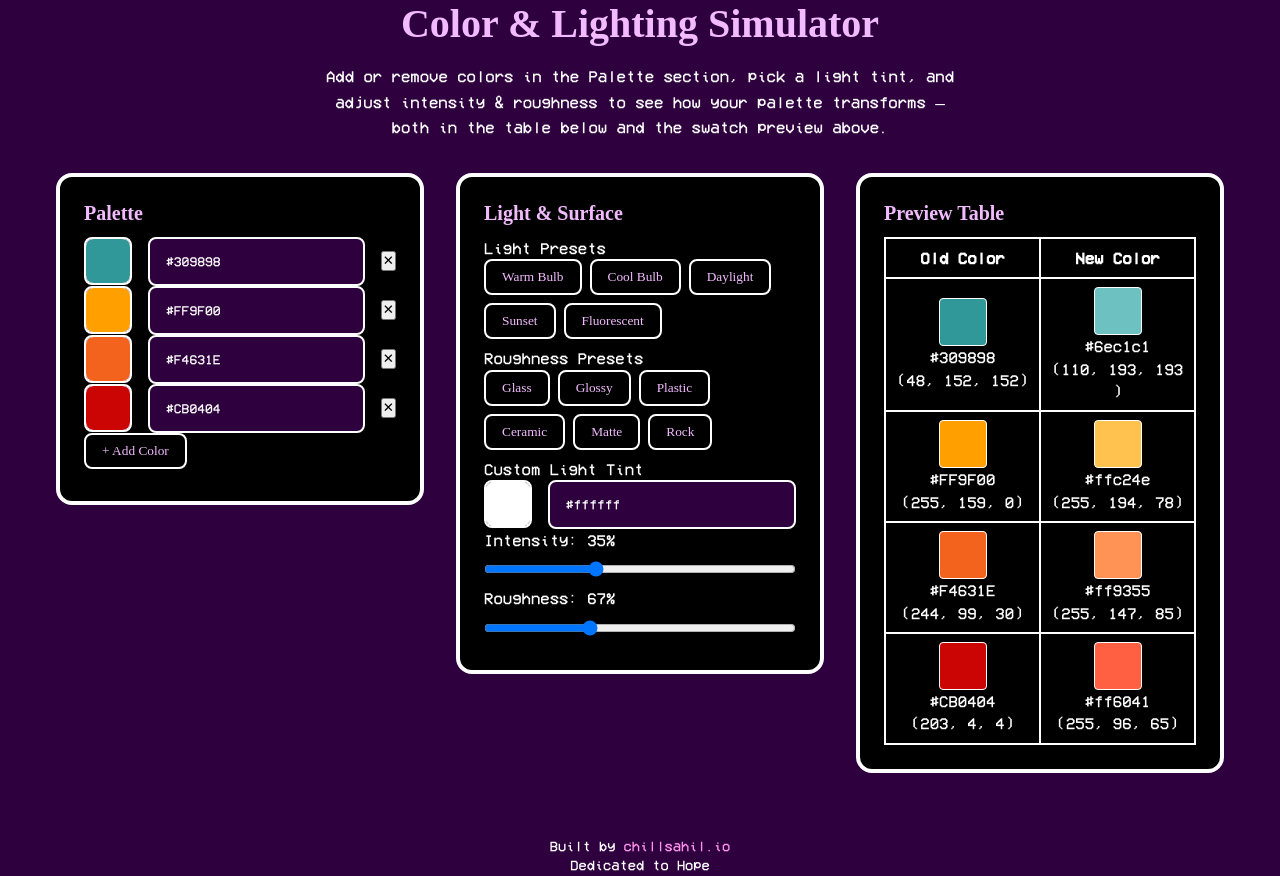
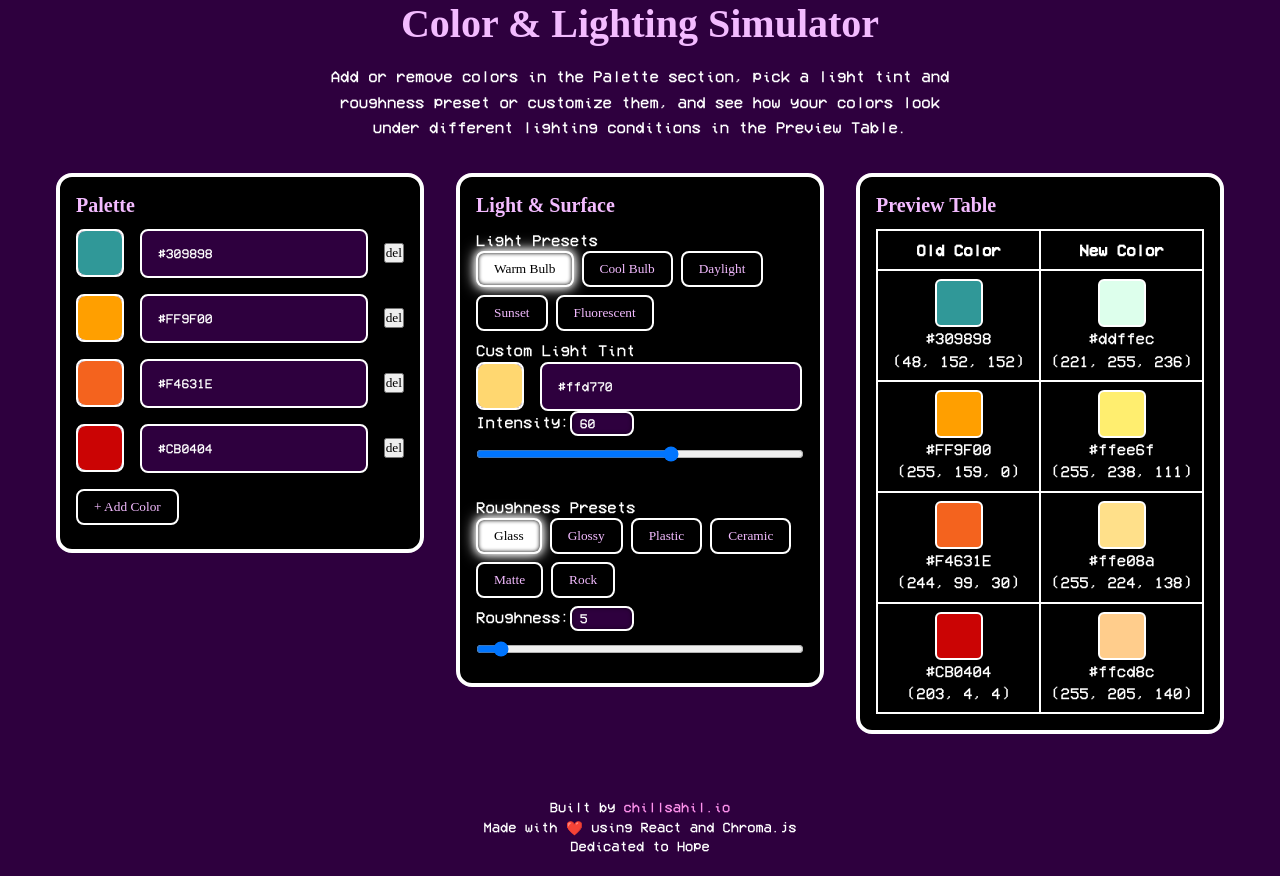
Before and after one commit to chillsahil/color-light-simulator, a React (Vite) app: page / in a window 1280 px wide. Built offline with nearby package versions, Linux system fonts and the light colour scheme; a web font is replaced by a local one.

Commit message:
buttons, sliders, text boxes, and presets

```diff
--- a/index.html
+++ b/index.html
@@ -36,5 +36,10 @@
   <body>
     <div id="root"></div>
     <script type="module" src="/src/main.tsx"></script>
+    <script>
+      document.querySelectorAll(".font-mono").forEach((el) => {
+        el.innerHTML = el.textContent.replace(/,/g, ",<wbr>");
+      });
+    </script>
   </body>
 </html>
--- a/package.json
+++ b/package.json
@@ -9,6 +9,7 @@
     "serve": "vite preview",
     "predeploy": "npm run build",
     "deploy": "gh-pages -d dist"
+
   },
   "dependencies": {
     "chroma-js": "^2.6.0",
--- a/src/App.tsx
+++ b/src/App.tsx
@@ -24,9 +24,7 @@ export default function App() {
       </h1>
 
       <p className="instructions">
-        Add or remove colors in the Palette section, pick a light tint, and adjust
-        intensity & roughness to see how your palette transforms — both in the table
-        below and the swatch preview above.
+        Add or remove colors in the Palette section, pick a light tint and roughness preset or customize them, and see how your colors look under different lighting conditions in the Preview Table.
       </p>
 
       <div className="three-col-container">
@@ -41,9 +39,10 @@ export default function App() {
             lightLab={lightLab}
             intensity={intensity}
             roughness={roughness}
+            onRoughnessChange={setRoughness}
             onLightChange={setLightLab}
             onIntensityChange={setIntensity}
-            onRoughnessChange={setRoughness}
+
           />
         </section>
 
@@ -65,16 +64,21 @@ export default function App() {
     Built by{' '}
     <a
       href="https://chillsahil.io"
-      className="text-link hover:underline"
+      className="text-link text-lg hover:underline"
       target="_blank"
       rel="noopener noreferrer"
     >
       chillsahil.io
     </a>
+    <div className="text-center text-sm text-accent mt-4">
+        Made with ❤️ using React and Chroma.js
+      </div>
   </div>
   <div>Dedicated to Hope</div>
 </footer>
 
+
+
     </div>
   )
 }
--- a/src/components/LightControls.tsx
+++ b/src/components/LightControls.tsx
@@ -5,8 +5,8 @@ import { hexToLab } from '../utils/color'
 
 interface LightControlsProps {
   lightLab: [number, number, number]
-  intensity: number
-  roughness: number
+  intensity: number         // 0.0 – 1.0
+  roughness: number         // 0.0 – 1.0
   onLightChange: (lab: [number, number, number]) => void
   onIntensityChange: (val: number) => void
   onRoughnessChange: (val: number) => void
@@ -39,15 +39,43 @@ export default function LightControls({
 }: LightControlsProps) {
   const labToHex = (lab: [number, number, number]) => chroma.lab(lab).hex()
 
-  // Local hex input state
+  const defaultLight = LIGHT_PRESETS[0]        // Warm Bulb
+  const defaultRoughness = ROUGHNESS_PRESETS[0] // Glass
+
+  const [selectedLightPreset, setSelectedLightPreset] = useState(defaultLight.name)
+  const [selectedRoughnessPreset, setSelectedRoughnessPreset] = useState(defaultRoughness.name)
   const [hexInput, setHexInput] = useState(labToHex(lightLab))
 
-  // Sync local input if parent prop changes
+  // on mount: apply both defaults
+  useEffect(() => {
+    // Light
+    const lab = hexToLab(defaultLight.hex)
+    setHexInput(defaultLight.hex)
+    onLightChange(lab)
+    onIntensityChange(defaultLight.intensity)
+
+    // Roughness
+    onRoughnessChange(defaultRoughness.value)
+    // eslint-disable-next-line react-hooks/exhaustive-deps
+  }, [])
+
+  // sync hexInput when prop changes
   useEffect(() => {
     setHexInput(labToHex(lightLab))
   }, [lightLab])
 
+  // clear just the light preset (tint + intensity)
+  const clearLightPreset = () => {
+    setSelectedLightPreset(null as any)
+  }
+  // clear just the roughness preset
+  const clearRoughnessPreset = () => {
+    setSelectedRoughnessPreset(null as any)
+  }
+
+  // --- Light tint handlers ---
   const handleSwatchChange = (e: React.ChangeEvent<HTMLInputElement>) => {
+    clearLightPreset()
     const hex = e.target.value
     setHexInput(hex)
     const [L, a, b] = chroma(hex).lab()
@@ -60,6 +88,7 @@ export default function LightControls({
 
   const handleHexInputBlur = () => {
     if (/^#[0-9A-Fa-f]{6}$/.test(hexInput)) {
+      clearLightPreset()
       const [L, a, b] = chroma(hexInput).lab()
       onLightChange([L, a, b])
     } else {
@@ -67,8 +96,35 @@ export default function LightControls({
     }
   }
 
+  // --- Intensity handlers ---
+  const handleIntensityChange = (val: number) => {
+    clearLightPreset()
+    onIntensityChange(val)
+  }
+  const handleIntensityInput = (e: React.ChangeEvent<HTMLInputElement>) => {
+    clearLightPreset()
+    let pct = parseInt(e.target.value, 10)
+    if (isNaN(pct)) pct = 0
+    pct = Math.max(0, Math.min(100, pct))
+    onIntensityChange(pct / 100)
+  }
+
+  // --- Roughness handlers ---
+  const handleRoughnessChange = (val: number) => {
+    clearRoughnessPreset()
+    onRoughnessChange(val)
+  }
+  const handleRoughnessInput = (e: React.ChangeEvent<HTMLInputElement>) => {
+    clearRoughnessPreset()
+    let pct = parseInt(e.target.value, 10)
+    if (isNaN(pct)) pct = 0
+    pct = Math.max(0, Math.min(100, pct))
+    onRoughnessChange(pct / 100)
+  }
+
   return (
     <div className="space-y-6">
+      {/* Light Presets */}
       <div>
         <p className="font-retro text-accent mb-2">Light Presets</p>
         <div className="flex flex-wrap gap-2 mb-4">
@@ -76,12 +132,12 @@ export default function LightControls({
             <button
               key={p.name}
               onClick={() => {
-                const lab = hexToLab(p.hex)
-                onLightChange(lab)
+                setSelectedLightPreset(p.name)
+                onLightChange(hexToLab(p.hex))
                 onIntensityChange(p.intensity)
                 setHexInput(p.hex)
               }}
-              className="button-preset"
+              className={`button-preset${selectedLightPreset === p.name ? ' active' : ''}`}
             >
               <span
                 className="w-4 h-4 mr-2 border rounded"
@@ -90,20 +146,6 @@ export default function LightControls({
               {p.name}
             </button>
           ))}
-        </div>
-
-        <p className="font-retro text-accent mb-2">Roughness Presets</p>
-        <div className="flex flex-wrap gap-2">
-          {ROUGHNESS_PRESETS.map(p => (
-            <button
-              key={p.name}
-              onClick={() => onRoughnessChange(p.value)}
-              className="button-preset"
-            >
-              {p.name}
-            </button>
-          ))}
-        </div>
         </div>
 
         {/* Custom Light Tint */}
@@ -132,9 +174,19 @@ export default function LightControls({
           </div>
         </div>
 
+        {/* Intensity Control */}
         <div>
-        <label htmlFor="intensity-slider" className="block mb-1 text-accent">
-          Intensity: {Math.round(intensity * 100)}%
+          <label htmlFor="intensity-input" className="block mb-1 text-accent">
+            Intensity:
+            <input
+              id="intensity-input"
+              type="number"
+              min={0}
+              max={100}
+              value={Math.round(intensity * 100)}
+              onChange={handleIntensityInput}
+              className="ml-2 slider-number-input"
+            />
           </label>
           <input
             id="intensity-slider"
@@ -143,14 +195,43 @@ export default function LightControls({
             max={1}
             step={0.01}
             value={intensity}
-          onChange={e => onIntensityChange(parseFloat(e.target.value))}
+            onChange={e => handleIntensityChange(parseFloat(e.target.value))}
             className="w-full"
           />
         </div>
+      </div>
 
+      {/* Roughness Presets */}
       <div>
-        <label htmlFor="roughness-slider" className="block mb-1 text-accent">
-          Roughness: {Math.round(roughness * 100)}%
+        <p className="font-retro text-accent mb-2">Roughness Presets</p>
+        <div className="flex flex-wrap gap-2 mb-4">
+          {ROUGHNESS_PRESETS.map(p => (
+            <button
+              key={p.name}
+              onClick={() => {
+                setSelectedRoughnessPreset(p.name)
+                onRoughnessChange(p.value)
+              }}
+              className={`button-preset${selectedRoughnessPreset === p.name ? ' active' : ''}`}
+            >
+              {p.name}
+            </button>
+          ))}
+        </div>
+
+        {/* Roughness Control */}
+        <div>
+          <label htmlFor="roughness-input" className="block mb-1 text-accent">
+            Roughness:
+            <input
+              id="roughness-input"
+              type="number"
+              min={0}
+              max={100}
+              value={Math.round(roughness * 100)}
+              onChange={handleRoughnessInput}
+              className="ml-2 slider-number-input"
+            />
           </label>
           <input
             id="roughness-slider"
@@ -158,11 +239,11 @@ export default function LightControls({
             min={0}
             max={1}
             step={0.01}
-          value={1 - roughness}
-          onChange={e => onRoughnessChange(1 - parseFloat(e.target.value))}
+            value={roughness}
+            onChange={e => handleRoughnessChange(parseFloat(e.target.value))}
             className="w-full"
           />
-
+        </div>
       </div>
     </div>
   )
--- a/src/components/PaletteInput.tsx
+++ b/src/components/PaletteInput.tsx
@@ -56,7 +56,7 @@ export default function PaletteInput({
               className="text-red-500 hover:text-red-700 px-2"
               aria-label="Remove color"
             >
-              ✕
+              del
             </button>
           )}
         </div>
--- a/src/components/PaletteTable.tsx
+++ b/src/components/PaletteTable.tsx
@@ -1,5 +1,5 @@
 // src/components/PaletteTable.tsx
-import React from 'react'
+import React, { useState } from 'react'
 import { hexToRgb } from '../utils/color'
 import { applyLightWithRoughness } from '../utils/lighting'
 
@@ -16,6 +16,25 @@ export default function PaletteTable({
   intensity,
   roughness,
 }: PaletteTableProps) {
+  const [copiedMap, setCopiedMap] = useState<Record<string, boolean>>({})
+
+  // helper that returns an array of React nodes with <wbr/> after each comma
+  const withCommaBreaks = (s: string) =>
+    s.split(',').flatMap((piece, i, arr) => {
+      const text = piece + (i < arr.length - 1 ? ',' : '')
+      return i < arr.length - 1
+        ? [text, <wbr key={i} />]
+        : [text]
+    })
+
+  const handleCopy = (value: string, id: string) => {
+    navigator.clipboard.writeText(value)
+    setCopiedMap(prev => ({ ...prev, [id]: true }))
+    setTimeout(() => {
+      setCopiedMap(prev => ({ ...prev, [id]: false }))
+    }, 2000)
+  }
+
   if (palette.length === 0) {
     return <p className="text-accent">No colors in palette.</p>
   }
@@ -39,8 +58,11 @@ export default function PaletteTable({
           )
           const [lr, lg, lb] = hexToRgb(litHex)
 
-          const oldRgb = `(${r},\u00A0${g},\u00A0${b})`
-          const newRgb = `(${lr},\u00A0${lg},\u00A0${lb})`
+          const oldRgb = `(${r}, ${g}, ${b})`
+          const newRgb = `(${lr}, ${lg}, ${lb})`
+
+          const oldId = `${i}-old`
+          const newId = `${i}-new`
 
           return (
             <tr key={i}>
@@ -51,15 +73,21 @@ export default function PaletteTable({
                     width: '48px',
                     height: '48px',
                     margin: '0 auto',
-                    border: '1px solid var(--border-color)',
-                    borderRadius: '4px',
+                    border: '2px solid var(--border-color)',
+                    borderRadius: '6px',
                   }}
                 />
-                <div className="font-mono mt-1">{hex}</div>
                 <div
-                  className="font-mono text-xs text-secondary mt-1"
+                  className="font-mono mt-1 copy-container"
+                  onClick={() => handleCopy(hex, oldId)}
                 >
-                  {oldRgb}
+                  {hex}
+                  <span className="copy-button">
+                    {copiedMap[oldId] ? 'Copied!' : 'Copy'}
+                  </span>
+                </div>
+                <div className="font-mono text-xs text-secondary mt-1">
+                  {withCommaBreaks(oldRgb)}
                 </div>
               </td>
 
@@ -70,15 +98,21 @@ export default function PaletteTable({
                     width: '48px',
                     height: '48px',
                     margin: '0 auto',
-                    border: '1px solid var(--border-color)',
-                    borderRadius: '4px',
+                    border: '2px solid var(--border-color)',
+                    borderRadius: '6px',
                   }}
                 />
-                <div className="font-mono mt-1">{litHex}</div>
                 <div
-                  className="font-mono text-xs text-secondary mt-1"
+                  className="font-mono mt-1 copy-container"
+                  onClick={() => handleCopy(litHex, newId)}
                 >
-                  {newRgb}
+                  {litHex}
+                  <span className="copy-button">
+                    {copiedMap[newId] ? 'Copied!' : 'Copy'}
+                  </span>
+                </div>
+                <div className="font-mono text-xs text-secondary mt-1">
+                  {withCommaBreaks(newRgb)}
                 </div>
               </td>
             </tr>
--- a/src/styles.css
+++ b/src/styles.css
@@ -80,7 +80,7 @@ a:hover {
   background-color: var(--box-bg);
   border: 4px solid var(--border-color);
   border-radius: 1rem;
-  padding: 1.5rem;
+  padding: 1rem;
   margin-bottom: 2rem;
 }
 .table-retro {
@@ -95,6 +95,7 @@ a:hover {
   border: 2px solid var(--border-color);
   padding: 0.5rem;
   text-align: center;
+  font-size: 1rem;
 }
 .table-retro thead {
   background-color: var(--box-bg);
@@ -196,6 +197,7 @@ input[type="range"] {
   grid-template-columns: auto 1fr auto;
   align-items: center;
   gap: 1rem;
+  margin-bottom: 1rem;
 }
 .three-col-container > section:nth-child(1) .space-y-3 > div input[type="text"] {
   width: auto;
@@ -384,3 +386,91 @@ input[type="range"] {
   /* break long words (e.g. “(255, 159, 32)255, 147, 85)” ) */
   overflow-wrap: break-word;
 }
+
+.space-y-6 {
+  display: flex;
+  flex-direction: column;
+  gap: 1.5rem;
+}
+
+/* Active (“lit”) preset button */
+/* lit (“active”) look for any preset button */
+.button-preset.active {
+  background-color: var(--text-color);
+  color: var(--box-bg);
+  border-color:  var(--text-color);
+  box-shadow:
+    0 0 8px var(--text-color),
+    0 0 16px var(--text-color),
+    inset 0 0 4px var(--box-bg);
+}
+
+.button-preset:not(.active):hover {
+  background: var(--border-color);
+  box-shadow: 0 0 8px var(--border-color);
+}
+
+
+/* If you want a slightly stronger outline when focused */
+.button-preset.active:focus {
+  outline: 2px solid var(--link-color);
+  outline-offset: 2px;
+}
+
+.w-full {
+  width: 100%;
+}
+/* wrapper around any copyable text */
+.copy-container {
+  position: relative;
+  display: inline-block;
+  cursor: pointer;
+}
+
+/* the little “Copy” bubble */
+.copy-container .copy-button {
+  position: absolute;
+  top: 100%;
+  left: 50%;
+  transform: translateX(-50%);
+  margin-top: 0.25rem;
+  background: var(--box-bg);
+  color: var(--accent-color);
+  padding: 0.15rem 0.5rem;
+  border: 1px solid var(--border-color);
+  border-radius: 0.25rem;
+  font-size: 0.75rem;
+  white-space: nowrap;
+  visibility: hidden;
+  opacity: 0;
+  transition: opacity 0.2s ease;
+  pointer-events: none;
+}
+
+.copy-container:hover .copy-button {
+  visibility: visible;
+  opacity: 1;
+}
+
+/* in src/styles.css */
+
+.slider-number-input {
+  background-color: var(--background-color);
+  color: var(--text-color);
+  border: 2px solid var(--text-color);
+  padding: 0.25rem 0.5rem;
+  width: 4rem;
+  border-radius: 0.5rem;
+  text-align: left;
+  font-family: 'VCR OSD Mono', monospace;
+  box-shadow: inset 0 0 4px rgba(0, 0, 0, 0.5);
+  transition: border-color 0.2s ease, box-shadow 0.2s ease;
+}
+
+.slider-number-input:focus {
+  outline: none;
+  border-color: var(--link-color);
+  box-shadow:
+    0 0 4px var(--link-color),
+    inset 0 0 4px rgba(0, 0, 0, 0.5);
+}
--- a/src/utils/lighting.ts
+++ b/src/utils/lighting.ts
@@ -10,7 +10,8 @@ export function applyLightWithRoughness(
   const [L0, a0, b0] = chroma(hex).lab()
   const [Llight, alight, blight] = lightLab
 
-  const diffuseWeight = roughness
+  const diffuseWeight = 1 - roughness
+
   const Ld = L0 + (Llight - L0) * intensity * diffuseWeight
   const ad = a0 + (alight - a0) * intensity * diffuseWeight * 0.5
   const bd = b0 + (blight - b0) * intensity * diffuseWeight * 0.5
```
Also changed, not shown: 1 other file (tests, documents, lock files or other folders). Lines whose indentation alone changed are shown as unchanged.
